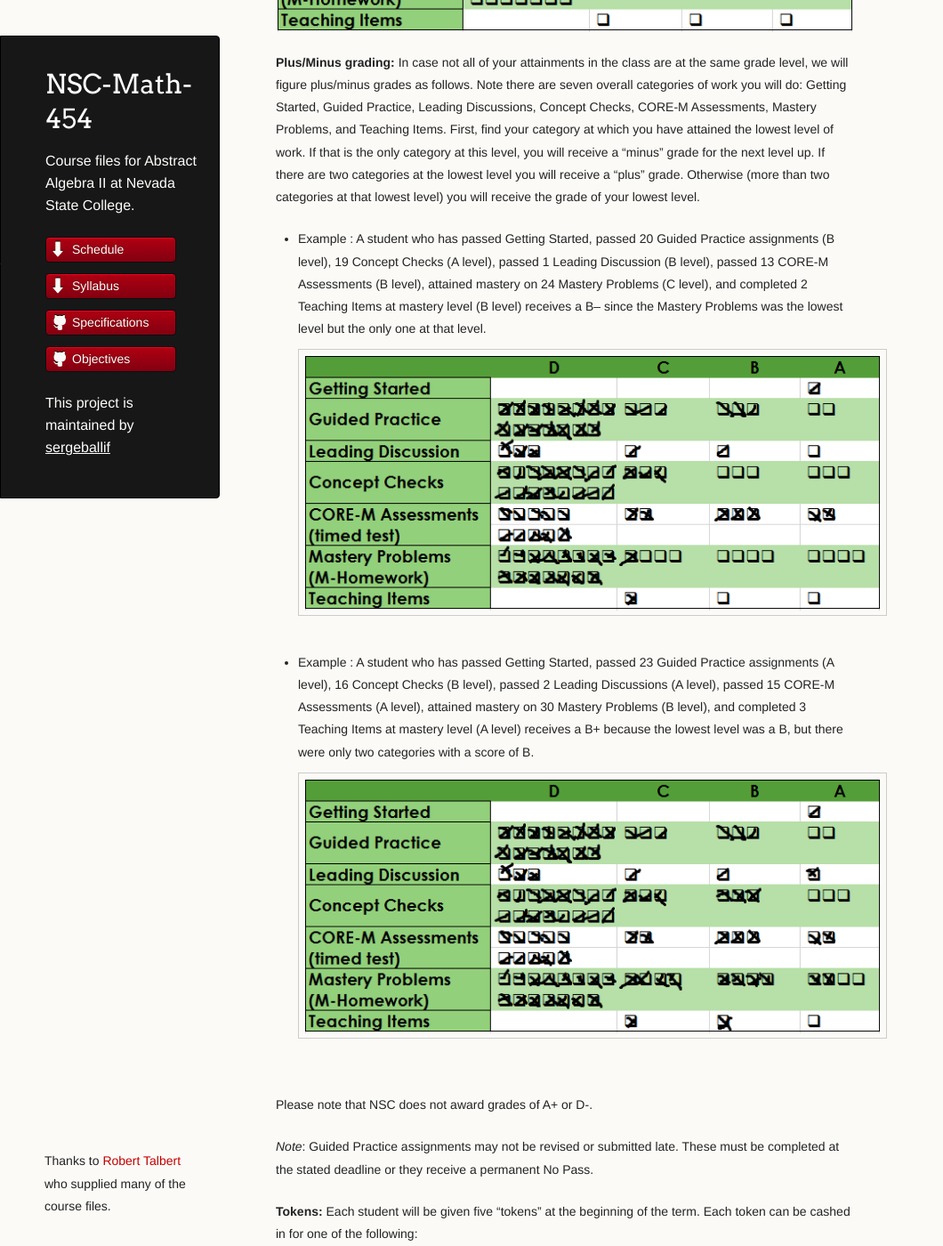
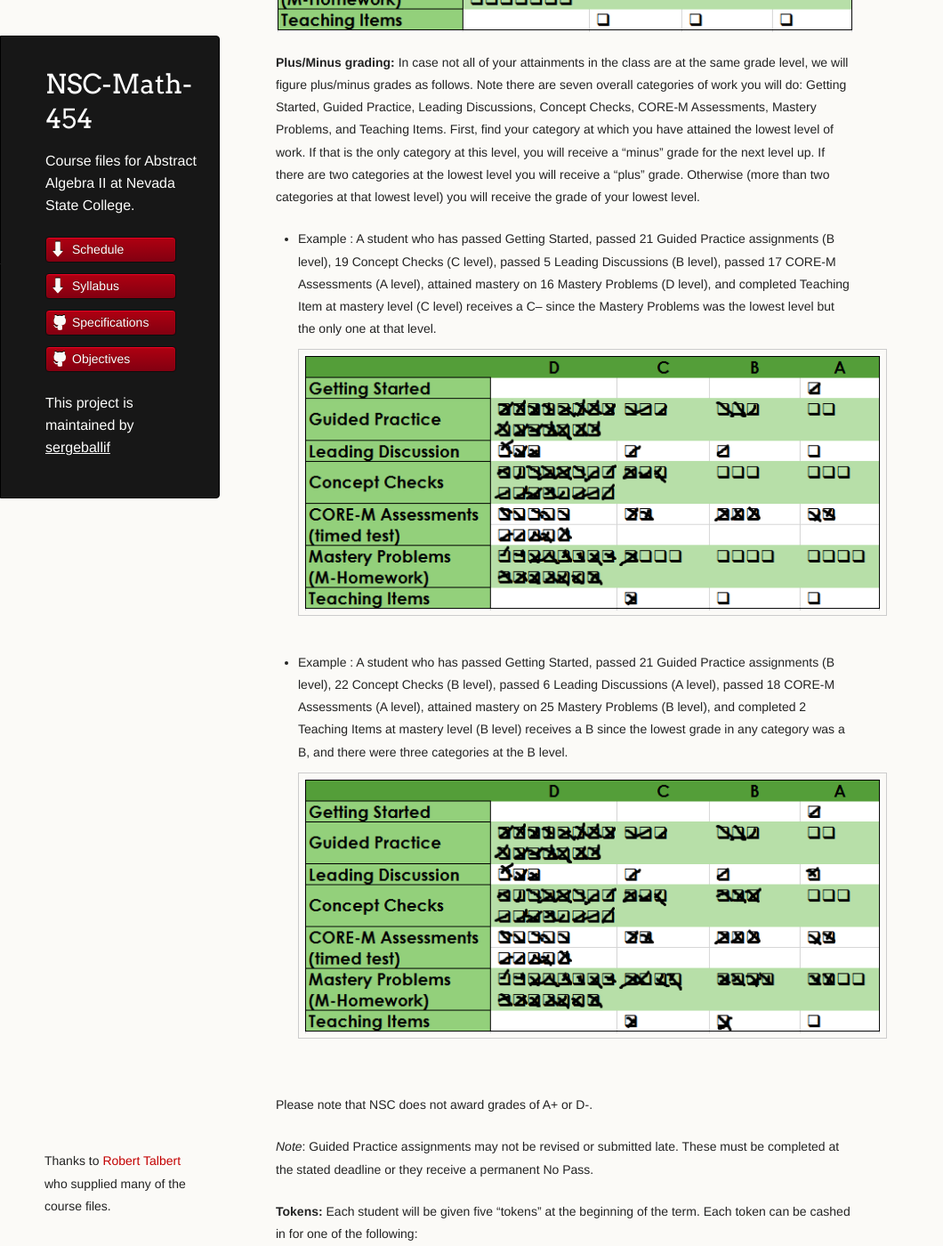
Before and after one commit to AaronWongNSC/MATH-454, a Jekyll site: the page built from Syllabus.md, in a window 1280 px wide and 1400 px high, scrolled down 5138 px. Shown: the whole window at 89% size, without its empty margins (0-1060 px from the left). Built offline with Jekyll 4.4.1, drawn with Linux system fonts in a browser that asks for light colours.

Commit message:
Update Syllabus.md

```diff
--- a/Syllabus.md
+++ b/Syllabus.md
@@ -110,9 +110,9 @@ student must satisfy ALL the criteria in that row.
 
 __Plus/Minus grading:__ In case not all of your attainments in the class are at the same grade level, we will figure plus/minus grades as follows. Note there are seven overall categories of work you will do: Getting Started, Guided Practice, Leading Discussions, Concept Checks, CORE-M Assessments, Mastery Problems, and Teaching Items.  First, find your category at which you have attained the lowest level of work. If that is the only category at this level, you will receive a “minus” grade for the next level up. If there are two categories at the lowest level you will receive a “plus” grade. Otherwise (more than two categories at that lowest level) you will receive the grade of your lowest level.
 
-* Example : A student who has passed Getting Started, passed 20 Guided Practice assignments (B level), 19 Concept Checks (A level), passed 1 Leading Discussion (B level), passed 13 CORE-M Assessments (B level), attained mastery on 24 Mastery Problems (C level), and completed 2 Teaching Items at mastery level (B level) receives a B-- since the Mastery Problems was the lowest level but the only one at that level.
+* Example : A student who has passed Getting Started, passed 21 Guided Practice assignments (B level), 19 Concept Checks (C level), passed 5 Leading Discussions (B level), passed 17 CORE-M Assessments (A level), attained mastery on 16 Mastery Problems (D level), and completed  Teaching Item at mastery level (C level) receives a C-- since the Mastery Problems was the lowest level but the only one at that level.
 ![A Grade Checklist](images/GradeChecklistSample1.PNG)
-* Example : A student who has passed Getting Started, passed 23 Guided Practice assignments (A level), 16 Concept Checks (B level), passed 2 Leading Discussions (A level), passed 15 CORE-M Assessments (A level), attained mastery on 30 Mastery Problems (B level), and completed 3 Teaching Items at mastery level (A level) receives a B+ because the lowest level was a B, but there were only two categories with a score of B.
+* Example : A student who has passed Getting Started, passed 21 Guided Practice assignments (B level), 22 Concept Checks (B level), passed 6 Leading Discussions (A level), passed 18 CORE-M Assessments (A level), attained mastery on 25 Mastery Problems (B level), and completed 2 Teaching Items at mastery level (B level) receives a B since the lowest grade in any category was a B, and there were three categories at the B level.
 ![A Grade Checklist](images/GradeChecklistSample2.PNG)
 
 Please note that NSC does not award grades of A+ or D-.
```
